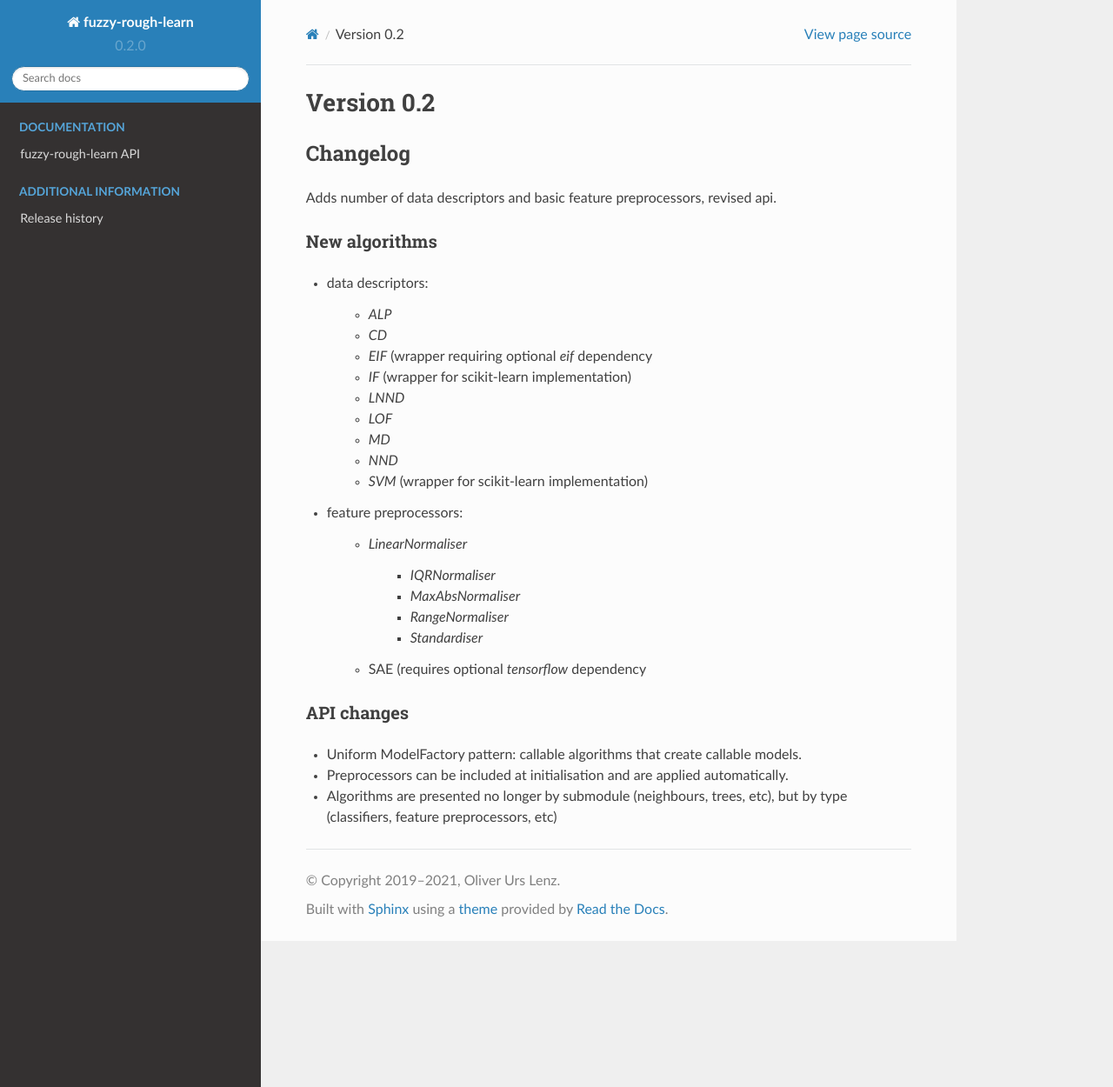
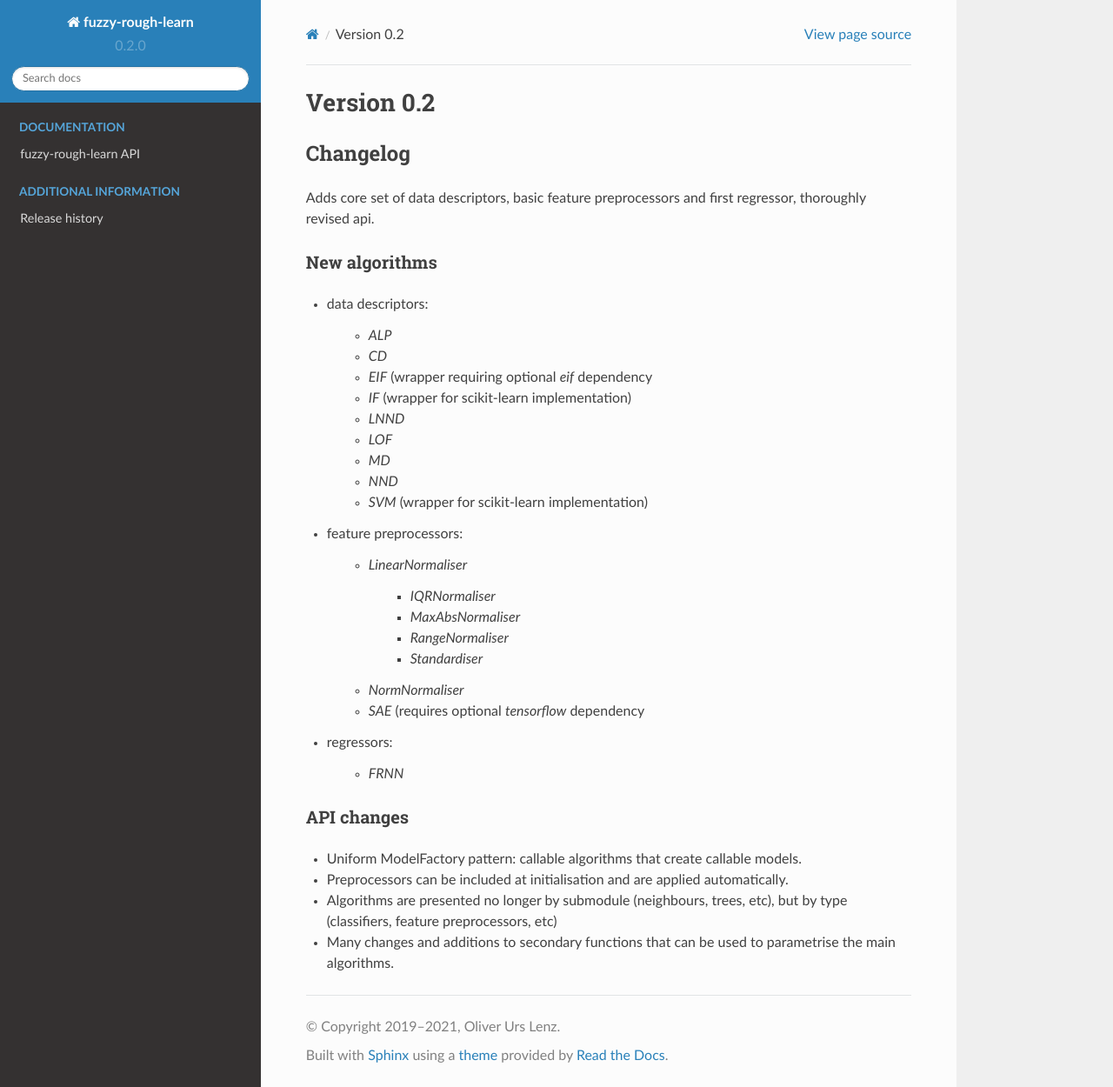
Before and after one commit to oulenz/fuzzy-rough-learn, a Sphinx documentation site: the page built from doc/changelog/0.2.0.rst, in a window 1280 px wide and 1250 px high. Shown: the whole window at 87% size. Built offline with Sphinx 7.4.7 and the Read the Docs theme 2.0.0, drawn with Linux system fonts in a browser that asks for light colours; formulas are drawn with MathJax 3; pages that are not in the unit, such as notebooks, are missing from menus.

Commit message:
update changelog

```diff
--- a/doc/changelog/0.2.0.rst
+++ b/doc/changelog/0.2.0.rst
@@ -6,7 +6,7 @@ Version 0.2
 Changelog
 ---------
 
-Adds number of data descriptors and basic feature preprocessors, revised api.
+Adds core set of data descriptors, basic feature preprocessors and first regressor, thoroughly revised api.
 
 New algorithms
 ~~~~~~~~~~~~~~
@@ -32,10 +32,16 @@ New algorithms
         * `RangeNormaliser`
         * `Standardiser`
 
-    * SAE (requires optional `tensorflow` dependency
+    * `NormNormaliser`
+    * `SAE` (requires optional `tensorflow` dependency
+
+* regressors:
+
+    * `FRNN`
 
 API changes
 ~~~~~~~~~~~
 * Uniform ModelFactory pattern: callable algorithms that create callable models.
 * Preprocessors can be included at initialisation and are applied automatically.
 * Algorithms are presented no longer by submodule (neighbours, trees, etc), but by type (classifiers, feature preprocessors, etc)
+* Many changes and additions to secondary functions that can be used to parametrise the main algorithms.
```
